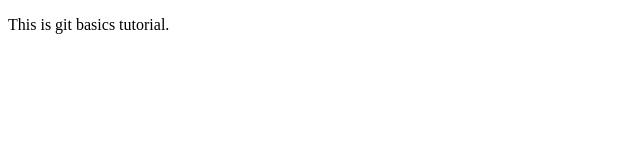
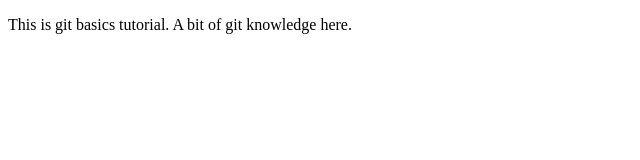
Before and after one commit to Tinsu1923/KurazTech, a plain HTML site: page index.html in a window 1280 px wide. Shown: the whole page, without its empty margins (0-640 px from the left). Drawn offline with Linux system fonts and the light colour scheme.

Commit message:
Added a bit of info

```diff
--- a/index.html
+++ b/index.html
@@ -6,6 +6,6 @@
     <title>Git Basics</title>
 </head>
 <body>
-    <p>This is git basics tutorial.</p>
+    <p>This is git basics tutorial. A bit of git knowledge here.</p>
 </body>
 </html>
```
